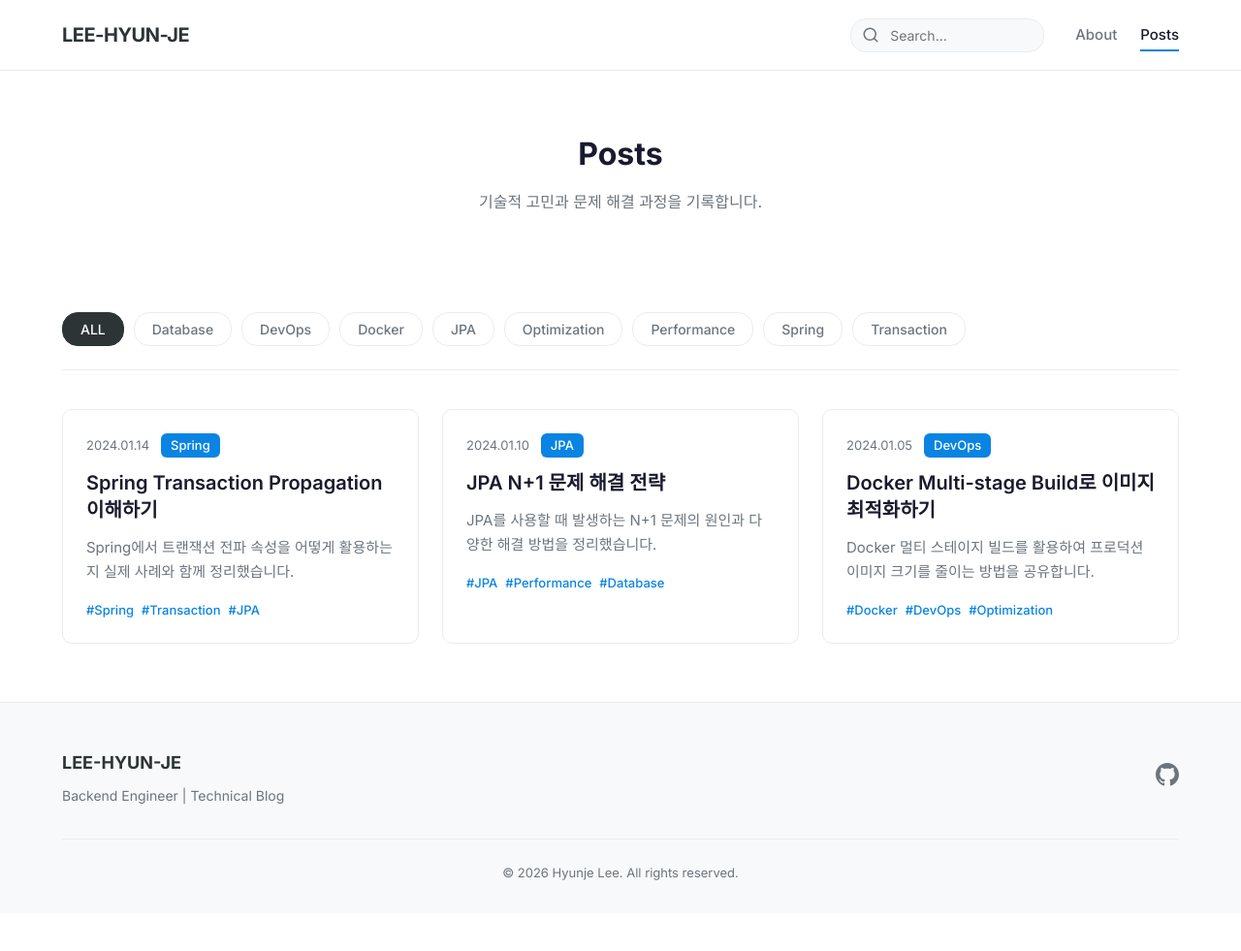
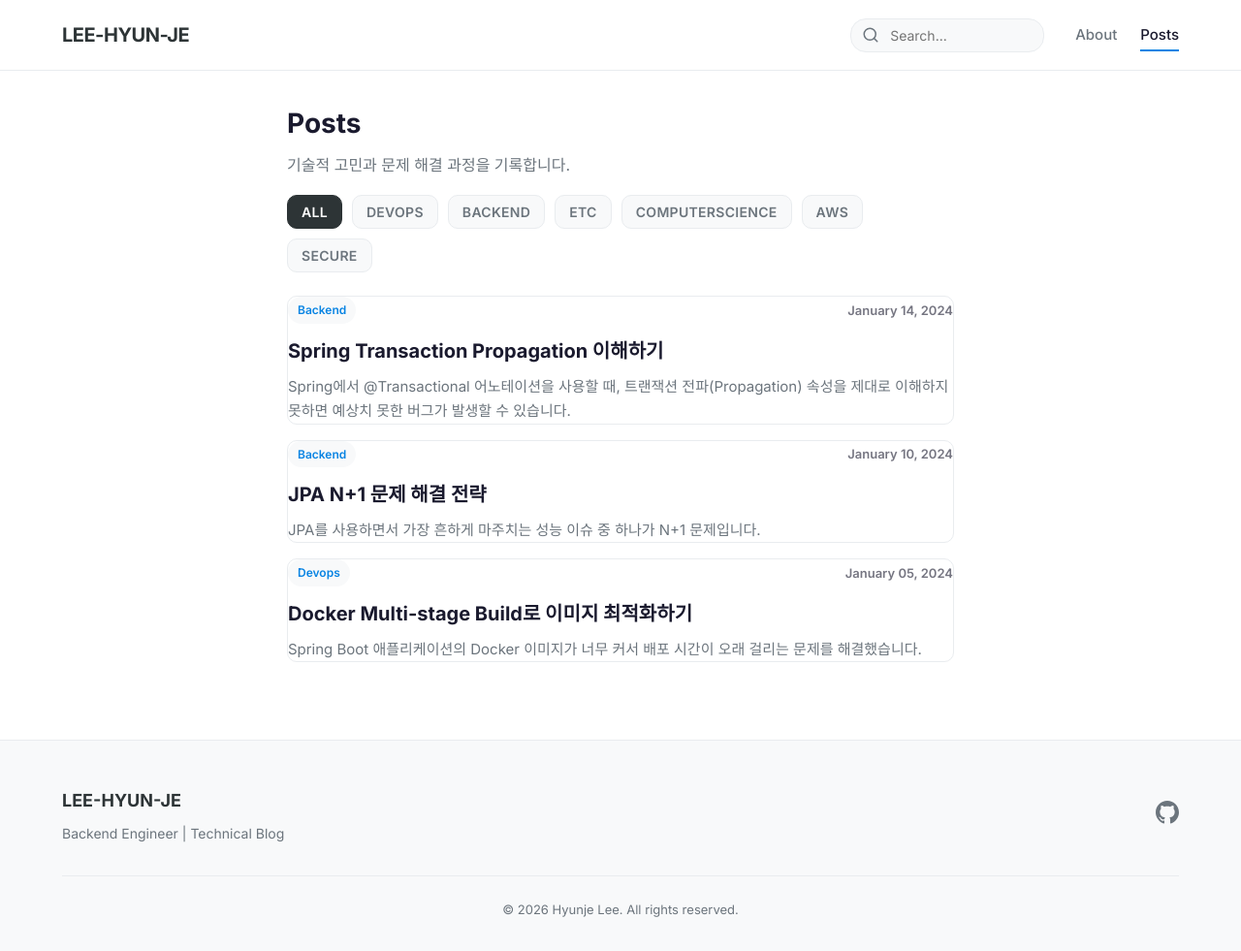
Before and after one commit to LEE-HYUN-JE/lee-hyun-je.github.io, a Jekyll site: the page built from posts.html, in a window 1280 px wide and 981 px high. Shown: the whole window at 97% size. Built offline with Jekyll 4.4.1, drawn with Linux system fonts in a browser that asks for light colours.

Commit message:
Feat: 태그 기반 포스트 필터링 시스템 추가

```diff
--- a/_config.yml
+++ b/_config.yml
@@ -3,6 +3,18 @@
 description: "Backend Engineer | Technical Blog"
 baseurl: ""
 url: "https://lee-hyun-je.github.io"
+
+# excerpt(미리보기) 기준
+excerpt_separator: "<!--more-->"
+
+# 고정 태그 목록 (탭에 노출)
+portfolio_tags:
+  - Devops
+  - Backend
+  - Etc
+  - ComputerScience
+  - AWS
+  - Secure
 
 # Author
 author:
--- a/_posts/2024-01-05-docker-multi-stage-build.md
+++ b/_posts/2024-01-05-docker-multi-stage-build.md
@@ -2,12 +2,11 @@
 layout: post
 title: "Docker Multi-stage Build로 이미지 최적화하기"
 date: 2024-01-05
-category: DevOps
-tags: [Docker, DevOps, Optimization]
-excerpt: "Docker 멀티 스테이지 빌드를 활용하여 프로덕션 이미지 크기를 줄이는 방법을 공유합니다."
+tags: [Devops]
 ---
 
 Spring Boot 애플리케이션의 Docker 이미지가 너무 커서 배포 시간이 오래 걸리는 문제를 해결했습니다.
+<!--more-->
 
 ## 기존 Dockerfile의 문제점
 
--- a/_posts/2024-01-10-jpa-n-plus-one.md
+++ b/_posts/2024-01-10-jpa-n-plus-one.md
@@ -2,12 +2,11 @@
 layout: post
 title: "JPA N+1 문제 해결 전략"
 date: 2024-01-10
-category: JPA
-tags: [JPA, Performance, Database]
-excerpt: "JPA를 사용할 때 발생하는 N+1 문제의 원인과 다양한 해결 방법을 정리했습니다."
+tags: [Backend]
 ---
 
 JPA를 사용하면서 가장 흔하게 마주치는 성능 이슈 중 하나가 N+1 문제입니다.
+<!--more-->
 
 ## N+1 문제란?
 
--- a/_posts/2024-01-14-spring-transaction-propagation.md
+++ b/_posts/2024-01-14-spring-transaction-propagation.md
@@ -2,12 +2,11 @@
 layout: post
 title: "Spring Transaction Propagation 이해하기"
 date: 2024-01-14
-category: Spring
-tags: [Spring, Transaction, JPA]
-excerpt: "Spring에서 트랜잭션 전파 속성을 어떻게 활용하는지 실제 사례와 함께 정리했습니다."
+tags: [Backend]
 ---
 
 Spring에서 `@Transactional` 어노테이션을 사용할 때, 트랜잭션 전파(Propagation) 속성을 제대로 이해하지 못하면 예상치 못한 버그가 발생할 수 있습니다.
+<!--more-->
 
 ## 문제 상황
 
--- a/assets/css/style.css
+++ b/assets/css/style.css
@@ -781,3 +781,143 @@
 .highlight pre {
   margin: 0;
 }
+
+/* ===== Posts Page (New Tag System) ===== */
+.page {
+  max-width: 720px;
+  margin: 0 auto;
+  padding: 32px 16px;
+}
+
+.posts-header {
+  margin-bottom: 24px;
+}
+
+.posts-title {
+  font-size: 28px;
+  margin: 0 0 8px;
+  font-weight: 800;
+}
+
+.posts-desc {
+  color: var(--color-text-secondary);
+  margin-bottom: 18px;
+}
+
+.tag-tabs {
+  display: flex;
+  gap: 10px;
+  flex-wrap: wrap;
+  align-items: center;
+  margin-bottom: 10px;
+}
+
+.tag-tab {
+  border: 1px solid var(--color-border);
+  background: var(--color-bg-secondary);
+  padding: 8px 14px;
+  border-radius: var(--radius-md);
+  cursor: pointer;
+  font-weight: 600;
+  font-size: 0.875rem;
+  letter-spacing: 0.3px;
+  font-family: var(--font-sans);
+  color: var(--color-text-secondary);
+  transition: all var(--transition);
+}
+
+.tag-tab:hover {
+  border-color: var(--color-accent);
+  color: var(--color-accent);
+}
+
+.tag-tab.is-active {
+  background: var(--color-primary);
+  border-color: var(--color-primary);
+  color: #fff;
+}
+
+.post-list {
+  display: flex;
+  flex-direction: column;
+  gap: 16px;
+}
+
+.post-card-top {
+  display: flex;
+  justify-content: space-between;
+  align-items: center;
+  gap: 12px;
+  margin-bottom: 12px;
+}
+
+.chips {
+  display: flex;
+  gap: 8px;
+  flex-wrap: wrap;
+}
+
+.chip {
+  background: var(--color-bg-secondary);
+  padding: 4px 10px;
+  border-radius: 999px;
+  font-size: 0.75rem;
+  font-weight: 600;
+  color: var(--color-accent);
+}
+
+.post-card .date {
+  opacity: 0.6;
+  font-weight: 600;
+  font-size: 0.813rem;
+  white-space: nowrap;
+}
+
+.post-link {
+  color: inherit;
+  text-decoration: none;
+  display: block;
+}
+
+.post-link:hover .post-card-title {
+  color: var(--color-accent);
+}
+
+.post-card-title {
+  font-size: 1.25rem;
+  margin: 0 0 8px;
+  font-weight: 700;
+  transition: color var(--transition);
+}
+
+.post-card-excerpt {
+  margin: 0;
+  line-height: 1.7;
+  color: var(--color-text-secondary);
+  font-size: 0.938rem;
+}
+
+.more-btn {
+  border: 2px solid var(--color-border);
+  background: var(--color-bg);
+  padding: 12px 32px;
+  border-radius: var(--radius-lg);
+  cursor: pointer;
+  font-weight: 700;
+  font-size: 0.938rem;
+  font-family: var(--font-sans);
+  letter-spacing: 0.5px;
+  transition: all var(--transition);
+}
+
+.more-btn:hover {
+  border-color: var(--color-primary);
+  background: var(--color-primary);
+  color: #fff;
+}
+
+.empty-state {
+  text-align: center;
+  padding: 60px 0;
+  color: var(--color-text-secondary);
+}
--- /dev/null
+++ b/assets/js/posts.js
@@ -0,0 +1,52 @@
+(() => {
+  const PAGE_SIZE = 6; // 한 번에 보여줄 카드 수
+  let activeTag = "ALL";
+  let visibleCount = PAGE_SIZE;
+
+  const tabs = Array.from(document.querySelectorAll(".tag-tab"));
+  const cards = Array.from(document.querySelectorAll(".post-card"));
+  const moreBtn = document.getElementById("moreBtn");
+
+  function matchesTag(card, tag) {
+    if (tag === "ALL") return true;
+    const tags = (card.dataset.tags || "").split(",").map(s => s.trim());
+    return tags.includes(tag);
+  }
+
+  function apply() {
+    // 1) 태그로 필터된 카드만 추리기
+    const filtered = cards.filter(c => matchesTag(c, activeTag));
+
+    // 2) 우선 전부 숨기기
+    cards.forEach(c => (c.style.display = "none"));
+
+    // 3) visibleCount만큼 보여주기
+    filtered.slice(0, visibleCount).forEach(c => (c.style.display = "block"));
+
+    // 4) MORE 버튼 표시/숨김
+    if (filtered.length > visibleCount) {
+      moreBtn.style.display = "inline-block";
+    } else {
+      moreBtn.style.display = "none";
+    }
+  }
+
+  tabs.forEach(btn => {
+    btn.addEventListener("click", () => {
+      tabs.forEach(t => t.classList.remove("is-active"));
+      btn.classList.add("is-active");
+
+      activeTag = btn.dataset.tag;
+      visibleCount = PAGE_SIZE; // 태그 바꾸면 처음부터
+      apply();
+    });
+  });
+
+  moreBtn.addEventListener("click", () => {
+    visibleCount += PAGE_SIZE;
+    apply();
+  });
+
+  // 초기 적용
+  apply();
+})();
--- a/posts.html
+++ b/posts.html
@@ -4,64 +4,57 @@
 permalink: /posts/
 ---
 
-<section class="page-header">
-  <div class="container">
-    <h1 class="page-title">Posts</h1>
-    <p class="page-desc">기술적 고민과 문제 해결 과정을 기록합니다.</p>
-  </div>
-</section>
+<div class="page">
+  <header class="posts-header">
+    <h1 class="posts-title">Posts</h1>
+    <p class="posts-desc">기술적 고민과 문제 해결 과정을 기록합니다.</p>
 
-<section class="posts-section">
-  <div class="container">
-    <!-- Tag Filter -->
-    <div class="tag-filter">
-      <button class="tag-btn active" data-tag="all">ALL</button>
-      {% assign all_tags = "" | split: "" %}
-      {% for post in site.posts %}
-        {% for tag in post.tags %}
-          {% unless all_tags contains tag %}
-            {% assign all_tags = all_tags | push: tag %}
-          {% endunless %}
-        {% endfor %}
-      {% endfor %}
-      {% assign sorted_tags = all_tags | sort %}
-      {% for tag in sorted_tags %}
-        <button class="tag-btn" data-tag="{{ tag }}">{{ tag }}</button>
+    <div class="tag-tabs" id="tagTabs">
+      <button class="tag-tab is-active" data-tag="ALL">ALL</button>
+
+      {% for t in site.portfolio_tags %}
+        <button class="tag-tab" data-tag="{{ t }}">{{ t | upcase }}</button>
       {% endfor %}
     </div>
+  </header>
 
-    <!-- Posts Grid -->
-    <div class="posts-grid">
-      {% for post in site.posts %}
-        <article class="post-card" data-tags="{{ post.tags | join: ',' }}">
-          <div class="post-card-content">
-            <div class="post-meta">
-              <time datetime="{{ post.date | date_to_xmlschema }}">
-                {{ post.date | date: "%Y.%m.%d" }}
-              </time>
-              {% if post.category %}
-                <span class="post-category">{{ post.category }}</span>
-              {% endif %}
-            </div>
-            <h2 class="post-title">
-              <a href="{{ post.url | relative_url }}">{{ post.title }}</a>
-            </h2>
-            <p class="post-excerpt">{{ post.excerpt | strip_html | truncate: 120 }}</p>
-            <div class="post-tags">
+  <section class="post-list" id="postList">
+    {% assign sorted_posts = site.posts | sort: "date" | reverse %}
+    {% for post in sorted_posts %}
+      <article class="post-card"
+               data-tags="{{ post.tags | join: ',' }}"
+               data-index="{{ forloop.index0 }}">
+        <div class="post-card-top">
+          <div class="chips">
             {% for tag in post.tags %}
-                <span class="tag">#{{ tag }}</span>
+              <span class="chip">{{ tag }}</span>
             {% endfor %}
           </div>
+          <time class="date" datetime="{{ post.date | date_to_xmlschema }}">
+            {{ post.date | date: "%B %d, %Y" }}
+          </time>
         </div>
+
+        <a class="post-link" href="{{ post.url | relative_url }}">
+          <h2 class="post-card-title">{{ post.title }}</h2>
+          <p class="post-card-excerpt">
+            {{ post.excerpt | strip_html | strip_newlines | truncate: 220 }}
+          </p>
+        </a>
       </article>
     {% endfor %}
-    </div>
+  </section>
 
   <!-- Empty State -->
   {% if site.posts.size == 0 %}
-    <div style="text-align: center; padding: 60px 0; color: var(--color-text-secondary);">
+  <div class="empty-state">
     <p>아직 작성된 포스트가 없습니다.</p>
   </div>
   {% endif %}
+
+  <div class="more-wrapper">
+    <button id="moreBtn" class="more-btn">MORE</button>
   </div>
-</section>
+</div>
+
+<script src="{{ '/assets/js/posts.js' | relative_url }}"></script>
```
Lines whose indentation alone changed are shown as unchanged.
